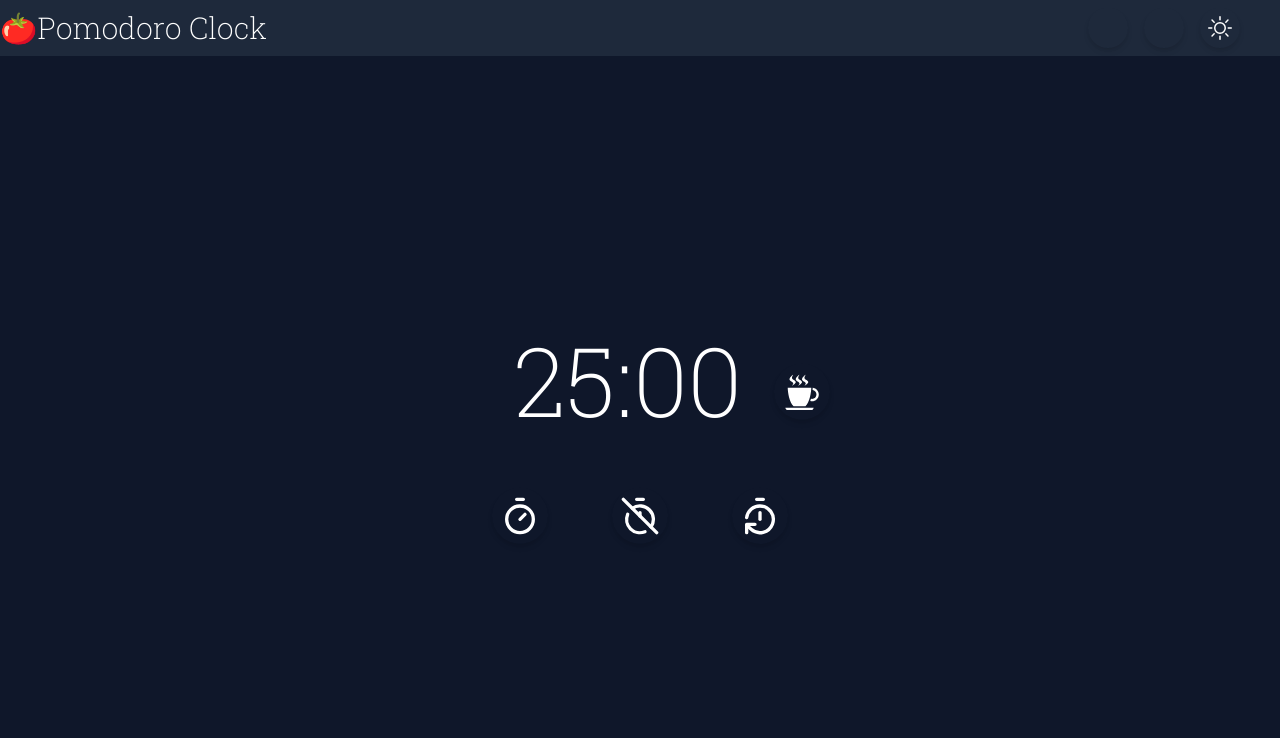
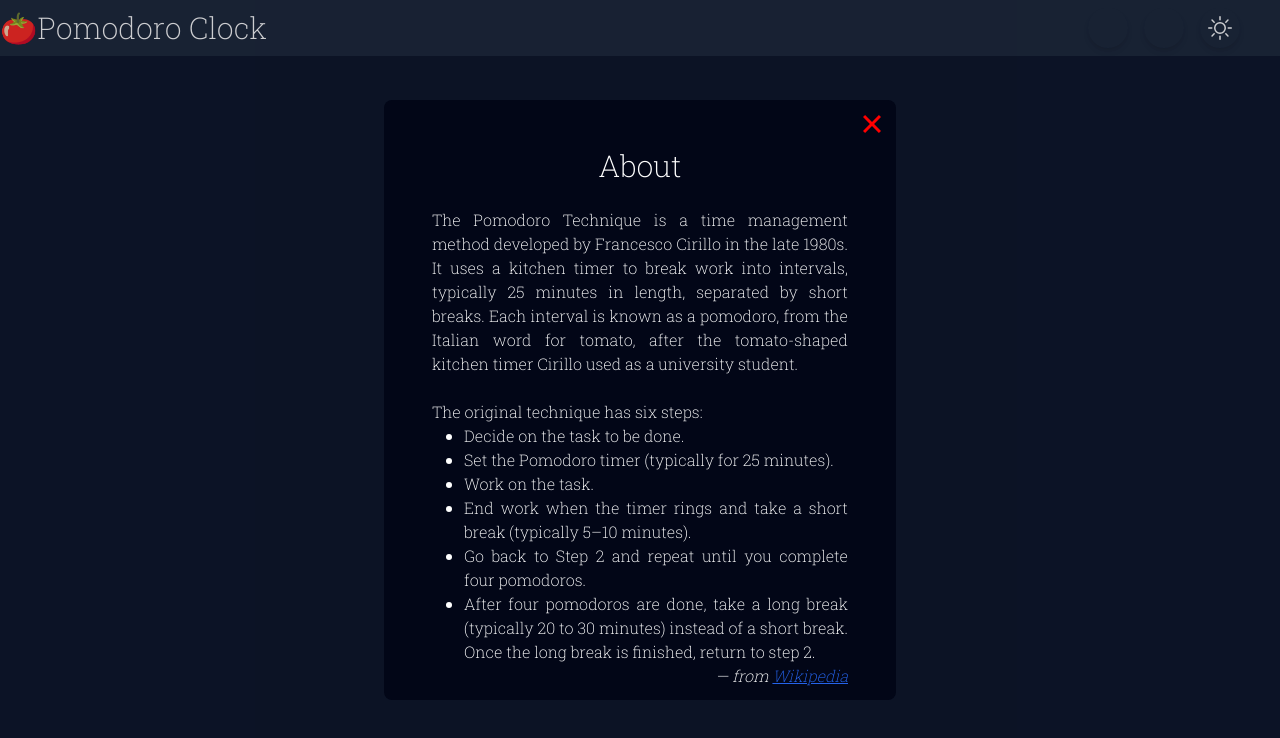
Before and after one commit to gabrielgaborw/PMD-Clock, a React (Create React App) app: page / in a window 1280 px wide. Both pictures are taken after a click on the button "About". Shown: the top 738 px of the page. Built offline with nearby package versions, Linux system fonts and the light colour scheme; some icons are missing.

Commit message:
Made the About.tsx and Settings.tsx popup menus

```diff
--- a/src/App.tsx
+++ b/src/App.tsx
@@ -3,12 +3,17 @@ import './App.css';
 
 import Timer from './components/Timer';
 import Navbar from './components/Navbar';
+import About from './components/About';
+import { SettingsProvider } from './context/SettingsContext';
 
 function App() {
   return (
     <div className="App">
       <Navbar />
-      <Timer />
+      <SettingsProvider>
+        <Timer />
+      </SettingsProvider>
+      {/* <About /> */}
     </div>
   );
 }
--- /dev/null
+++ b/src/components/About.tsx
@@ -0,0 +1,37 @@
+import React from 'react'
+
+import { IoCloseSharp } from 'react-icons/io5'
+
+const About = (props: { visibility: boolean, setVisibility: React.Dispatch<React.SetStateAction<boolean>>}) => {
+	const { visibility, setVisibility } = props
+
+  return visibility ? (
+    <div className="popup-background">
+			<div className="popup-content">
+				<h3 className="text-3xl">About</h3>
+				<button onClick={() => setVisibility(false)}>
+					<IoCloseSharp color="red" className="absolute top-2 right-2 h-8 w-8" />
+				</button>
+				<p className="text-justify">
+					The Pomodoro Technique is a time management method developed by Francesco Cirillo in the late 1980s.
+					It uses a kitchen timer to break work into intervals, typically 25 minutes in length, separated by short breaks.
+					Each interval is known as a pomodoro, from the Italian word for tomato,
+					after the tomato-shaped kitchen timer Cirillo used as a university student.
+				</p>
+				<br />
+				<p className="text-justify">The original technique has six steps:</p>
+				<ul className="text-justify list-disc list-outside pl-8">
+						<li>Decide on the task to be done.</li>
+						<li>Set the Pomodoro timer (typically for 25 minutes).</li>
+						<li>Work on the task.</li>
+						<li>End work when the timer rings and take a short break (typically 5–10 minutes).</li>
+						<li>Go back to Step 2 and repeat until you complete four pomodoros.</li>
+						<li>After four pomodoros are done, take a long break (typically 20 to 30 minutes) instead of a short break. Once the long break is finished, return to step 2.</li>
+				</ul>
+				<p className="text-right italic">— from <a className="underline text-blue-600" href="https://en.wikipedia.org/wiki/Pomodoro_Technique">Wikipedia</a></p>
+			</div>
+		</div>
+  ) : ""
+}
+
+export default About
--- a/src/components/Navbar.tsx
+++ b/src/components/Navbar.tsx
@@ -3,11 +3,24 @@ import React, { useState } from 'react'
 import { FaScrewdriverWrench, FaRegCircleQuestion } from 'react-icons/fa6'
 import { BsSun, BsMoon } from 'react-icons/bs'
 
+import About from './About';
+import Settings from './Settings';
+
 const Navbar = () => {
 	const [darkMode, setDarkMode] = useState<boolean>(true);
+	const [visibleSettings, setVisibleSettings] = useState<boolean>(false);
+	const [visibleAbout, setVisibleAbout] = useState<boolean>(false);
 
 	const handleModeToggle = () => {
 		setDarkMode((prevMode) => !prevMode)
+	}
+
+	const handleShowAbout = () => {
+		setVisibleAbout(true);
+	}
+
+	const handleShowSettings = () => {
+		setVisibleSettings(true);
 	}
 
 	return (
@@ -16,15 +29,13 @@ const Navbar = () => {
 				🍅Pomodoro Clock
 			</h1>
 			<div className="flex flex-row items-center justify-center mr-8">
-				{/* TODO: implement an about page that pops up */}
-				<button className="nav-btn group">
+				<button className="nav-btn group" onClick={handleShowAbout}>
 					<FaRegCircleQuestion color="white" className="w-6 h-6" />
 					<span className="tooltip group-hover:scale-100">
 						About
 					</span>
 				</button>
-				{/* TODO: make a setting menu */}
-				<button className="nav-btn group">
+				<button className="nav-btn group" onClick={handleShowSettings}>
 					<FaScrewdriverWrench color="white" className="w-6 h-6" />
 					<span className="tooltip group-hover:scale-100">
 						Settings
@@ -42,6 +53,8 @@ const Navbar = () => {
 					</span>
 				</button>
 			</div>
+			<About visibility={visibleAbout} setVisibility={setVisibleAbout} />
+			<Settings visibility={visibleSettings} setVisibility={setVisibleSettings} />
 		</div>
   )
 }
--- /dev/null
+++ b/src/components/Settings.tsx
@@ -0,0 +1,30 @@
+import React, { createContext, useState } from 'react'
+
+import { IoCloseSharp } from 'react-icons/io5'
+
+const Settings = (props: { visibility: boolean, setVisibility: React.Dispatch<React.SetStateAction<boolean>>}) => {
+	const { visibility, setVisibility } = props
+	const [autoMode, setAutoMode] = useState<boolean>(true)
+	const [pomodoroTime, setPomodoroTime] = useState<number>(1500)
+	const [breakTime, setBreakTime] = useState<number>(300)
+	// TODO: KEYBINDS
+	// Start or stop timer
+	const [ssTime, setSSTime] = useState("")
+	// Reset timer
+	const [reset, setReset] = useState("")
+	// Break key
+	const [breakKey, setBreakKey] = useState("")
+
+  return visibility ? (
+    <div className="popup-background">
+			<div className="popup-content">
+				<h3 className="text-3xl">Settings</h3>
+				<button onClick={() => setVisibility(false)}>
+					<IoCloseSharp color="red" className="absolute top-2 right-2 h-8 w-8" />
+				</button>
+			</div>
+		</div>
+  ) : "";
+}
+
+export default Settings
--- a/src/components/Timer.tsx
+++ b/src/components/Timer.tsx
@@ -1,12 +1,17 @@
-import React, { useEffect, useState } from 'react'
+import React, { useEffect, useState, useContext } from 'react'
 
 import { LuTimer, LuTimerReset, LuTimerOff } from 'react-icons/lu'
 import { GiCoffeeCup } from 'react-icons/gi'
 import { LiaHourglassStartSolid, LiaHourglassHalfSolid, LiaHourglassEndSolid } from 'react-icons/lia'
 
+import { SettingsContext } from '../context/SettingsContext'
+
 const Timer = () => {
 	const [time, setTime] = useState<number>(1500)
 	const [started, setStarted] = useState<boolean>(false)
+	const { settings, setAuto, setPomodoroTime, setBreakTime } = useContext(SettingsContext)
+	setAuto(false);
+	console.log(settings);
 
 	// Making the time pass if started is true
 	useEffect(() => {
--- /dev/null
+++ b/src/context/SettingsContext.tsx
@@ -0,0 +1,43 @@
+import React, { createContext, useState } from 'react'
+
+interface SettingsContextType {
+	settings: Settings;
+	setAuto: React.Dispatch<React.SetStateAction<boolean>>;
+	setPomodoroTime: React.Dispatch<React.SetStateAction<number>>;
+	setBreakTime: React.Dispatch<React.SetStateAction<number>>;
+}
+
+interface Settings {
+	auto: boolean;
+	pomodoroTime: number;
+	breakTime: number;
+}
+
+const defaultValue: SettingsContextType = {
+	settings: {
+		auto: true,
+		pomodoroTime: 1500,
+		breakTime: 300,
+	},
+	setAuto: () => {},
+	setPomodoroTime: () => {},
+	setBreakTime: () => {},
+}
+
+export const SettingsContext = createContext<SettingsContextType>(defaultValue)
+
+export const SettingsProvider = (props: { children: React.ReactNode } ) => {
+	const [auto, setAuto] = useState<boolean>(defaultValue.settings.auto)
+	const [pomodoroTime, setPomodoroTime] = useState<number>(defaultValue.settings.pomodoroTime)
+	const [breakTime, setBreakTime] = useState<number>(defaultValue.settings.breakTime)
+
+	const settings: Settings = {
+		auto,
+		pomodoroTime,
+		breakTime,
+	}
+
+	return (
+		<SettingsContext.Provider value={{ settings, setAuto, setPomodoroTime, setBreakTime }}>{props.children}</SettingsContext.Provider>
+	)
+}
--- a/src/index.css
+++ b/src/index.css
@@ -31,4 +31,13 @@
           text-xs font-bold
           transition-all duration-100 scale-0 origin-top;
   }
+  .popup-background {
+    @apply flex items-center justify-center fixed top-0 left-0 z-10
+          w-full h-full bg-slate-950/20;
+  }
+  .popup-content {
+    @apply relative w-2/5 h-[600px] p-12 rounded-lg bg-slate-950 z-20
+          text-white;
+    font-family: 'Roboto Slab', serif;
+  }
 }
--- a/tailwind.config.js
+++ b/tailwind.config.js
@@ -3,20 +3,6 @@ module.exports = {
   content: ["./src/**/*.{js,ts,jsx,tsx}"],
   theme: {
     extend: {
-      colors: {
-        stop: {
-          100: "#E43C22",
-          200: "#CE270D"
-        },
-        start: {
-          100: "#73E924",
-          200: "#7AD20F"
-        },
-        reset: {
-          100: "#4A92EA",
-          200: "#207DEF"
-        }
-      }
     },
   },
   plugins: [],
```
